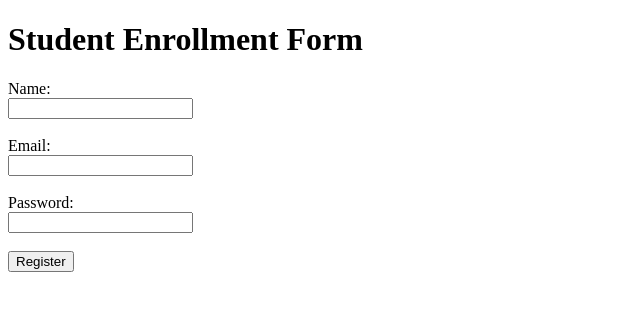
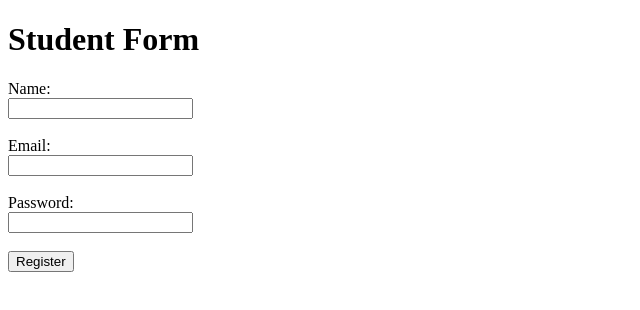
Before and after one commit to Botsky123/node-test-app, a website: page views/index.html in a window 1280 px wide. Shown: the whole page, without its empty margins (0-640 px from the left). Drawn offline with Linux system fonts and the light colour scheme.

Commit message:
Update index.html

```diff
--- a/views/index.html
+++ b/views/index.html
@@ -3,10 +3,10 @@
 <head>
   <meta charset="UTF-8">
   <meta name="viewport" content="width=device-width, initial-scale=1.0">
-  <title>Student Enrollment Form</title>
+  <title>Student Form</title>
 </head>
 <body>
-  <h1>Student Enrollment Form</h1>
+  <h1>Student Form</h1>
   <form action="/register" method="POST">
     <label for="name">Name:</label><br>
     <input type="text" id="name" name="name" required><br><br>
```
